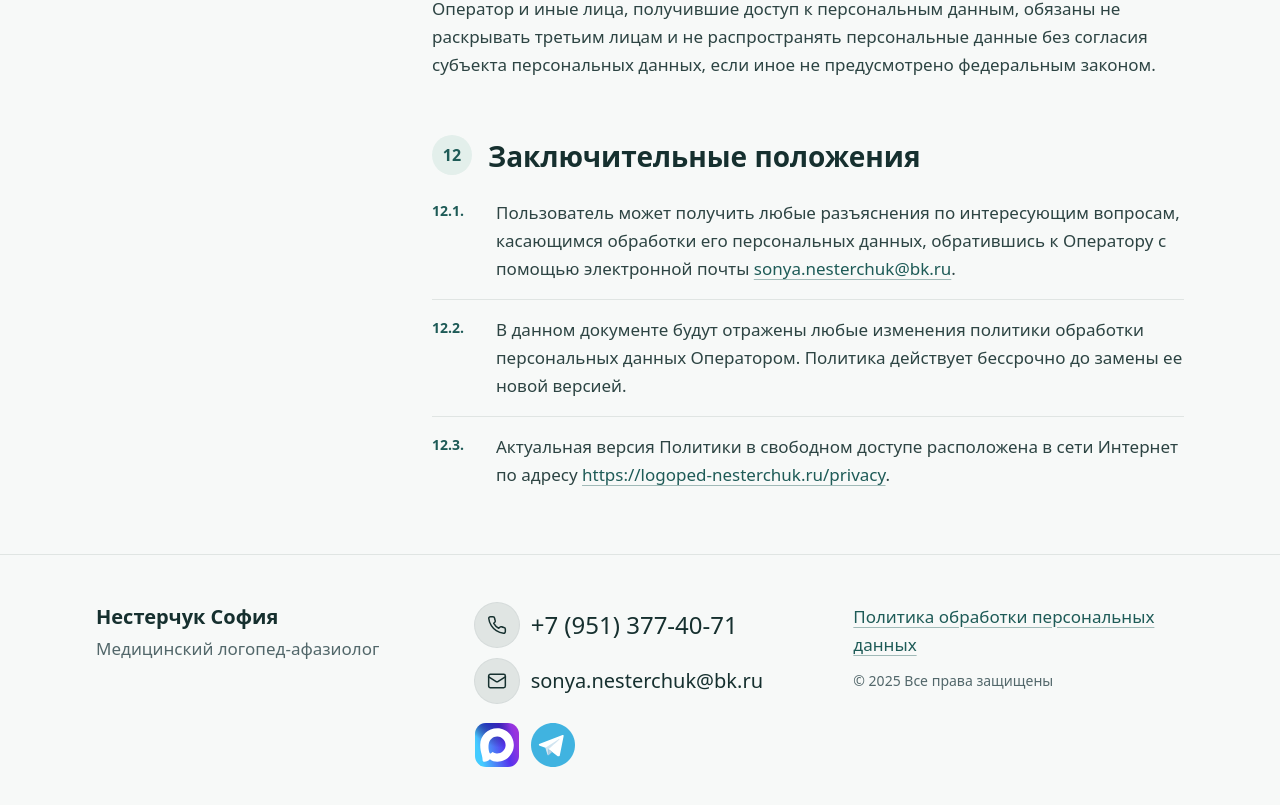
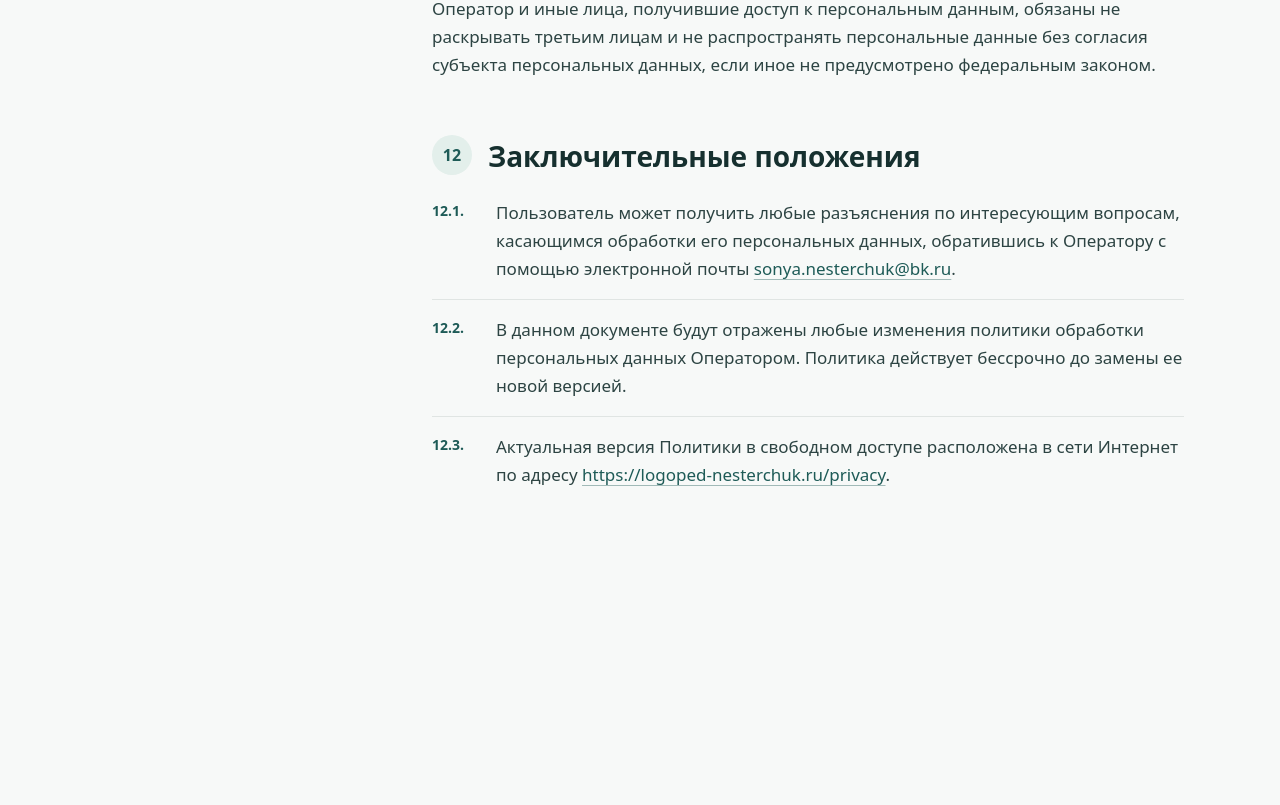
Before and after one commit to flwlss/speech-therapist-frontend, a Next.js app: page /privacy in a window 1280 px wide. Shown: the part 10752-11557 px from the top of the page. After the commit the page ends 11306 px from the top, so only its background shows below. Built offline with nearby package versions, Linux system fonts and the light colour scheme; no server answers.

Commit message:
fix privacy

```diff
--- a/src/app/privacy/page.tsx
+++ b/src/app/privacy/page.tsx
@@ -1,5 +1,4 @@
 import type { Metadata } from "next";
-import Footer from "@/sections/Footer";
 import PrivacyToc from "@/components/PrivacyToc";
 import RichText from "@/components/RichText";
 import { PRIVACY_TITLE, privacySections } from "@/common/privacy";
@@ -63,7 +62,6 @@ const PolicyClause = ({ item }: { item: PolicyItem }) => (
 
 export default function Privacy() {
   return (
-    <>
     <main>
       <section className="bg-mist py-12 lg:py-16">
         <div className="mx-auto w-full max-w-6xl px-5 sm:px-8">
@@ -146,8 +144,5 @@ export default function Privacy() {
         </div>
       </div>
     </main>
-
-      <Footer />
-    </>
   );
 }
```
Lines whose indentation alone changed are shown as unchanged.
